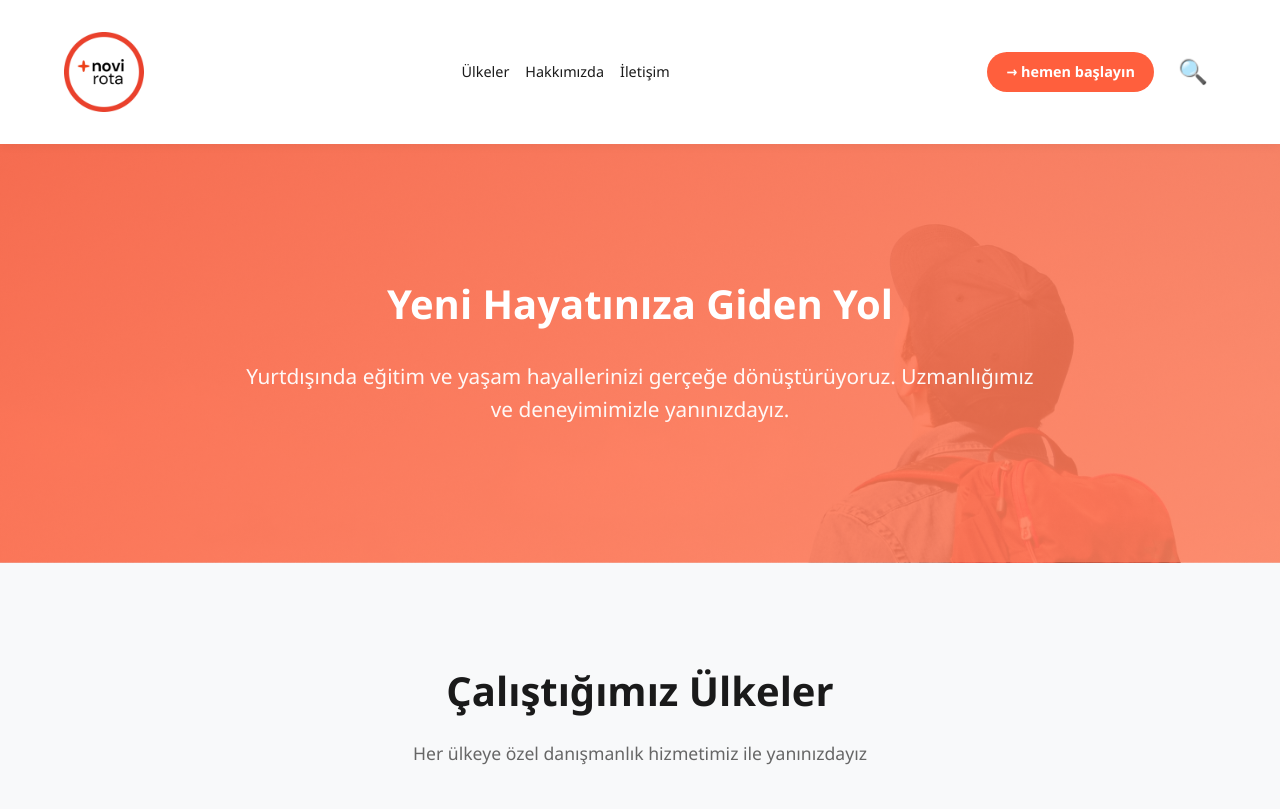
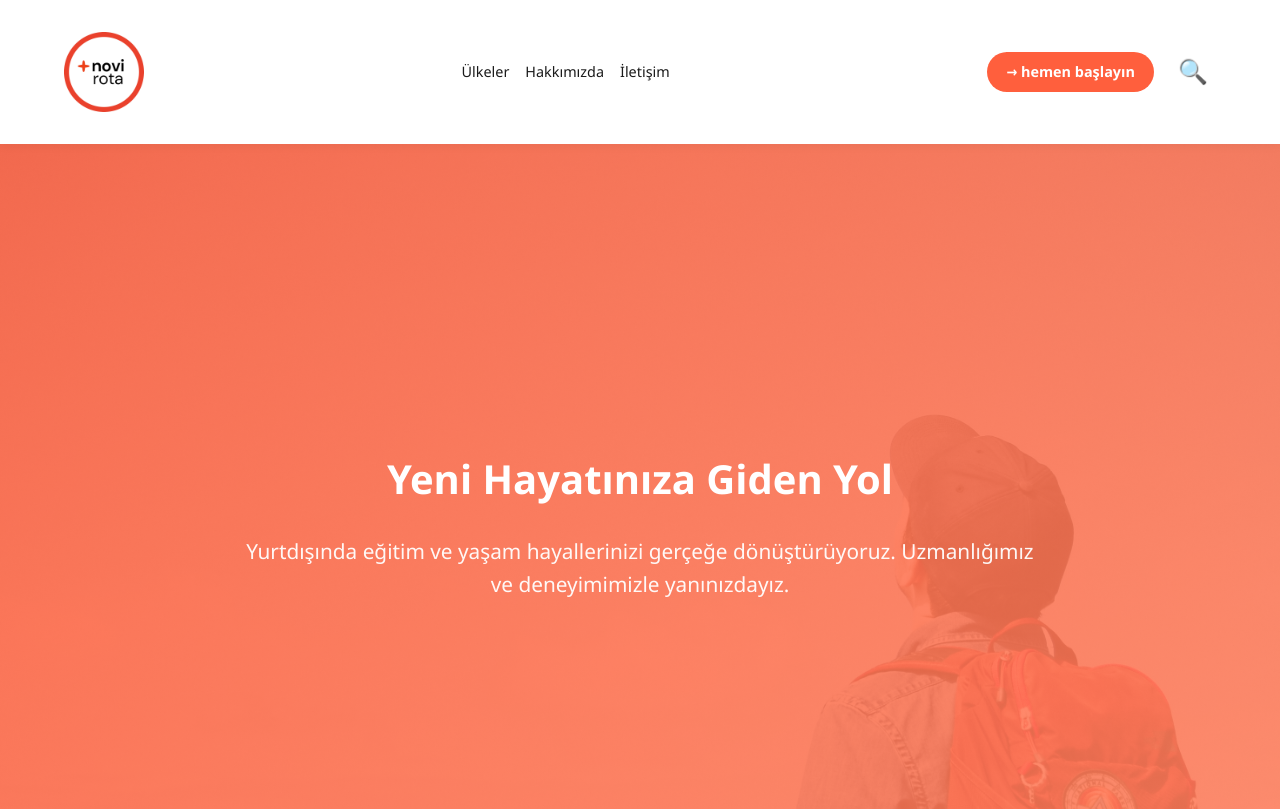
Before and after one commit to novirotaa/source, a website: page index.html in a window 1280 px wide. Shown: the top 809 px of the page. Drawn offline with Linux system fonts and the light colour scheme.

Commit message:
Update index.html

```diff
--- a/index.html
+++ b/index.html
@@ -121,13 +121,16 @@
     background:
         linear-gradient(135deg, rgba(255, 95, 61, 0.88) 0%, rgba(255, 127, 93, 0.88) 100%),
         url('hero-bg.jpg');
-    background-size: cover;
+   background-size: cover;
     background-position: center;
     background-attachment: fixed;
     color: var(--white);
-    padding: 8rem 5% 6rem;
+    min-height: 100vh;
+    display: flex;
+    align-items: center;
+    justify-content: center;
     text-align: center;
-    position: relative;
+    padding: 2rem 5%;
 }
 
         .hero-content {
```
